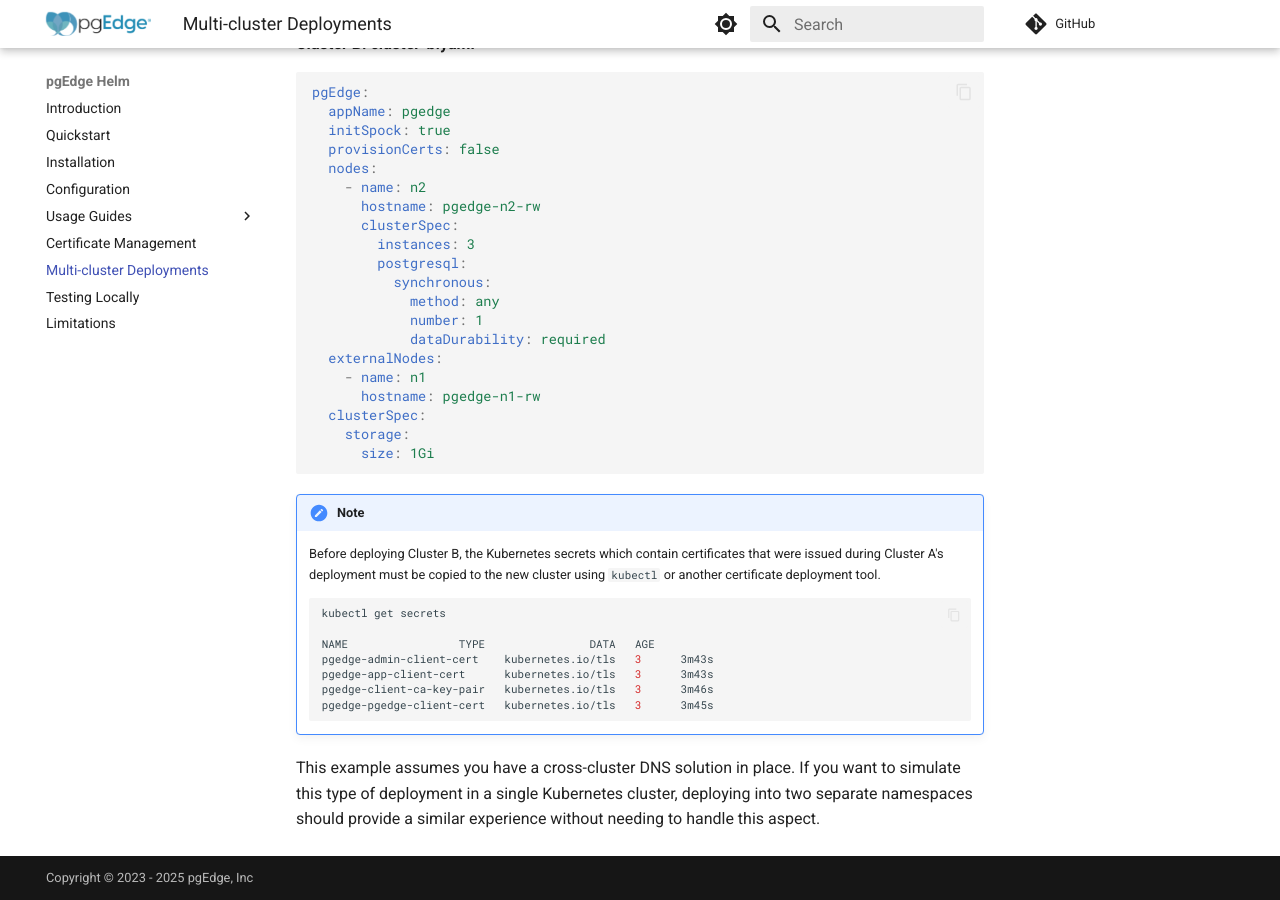
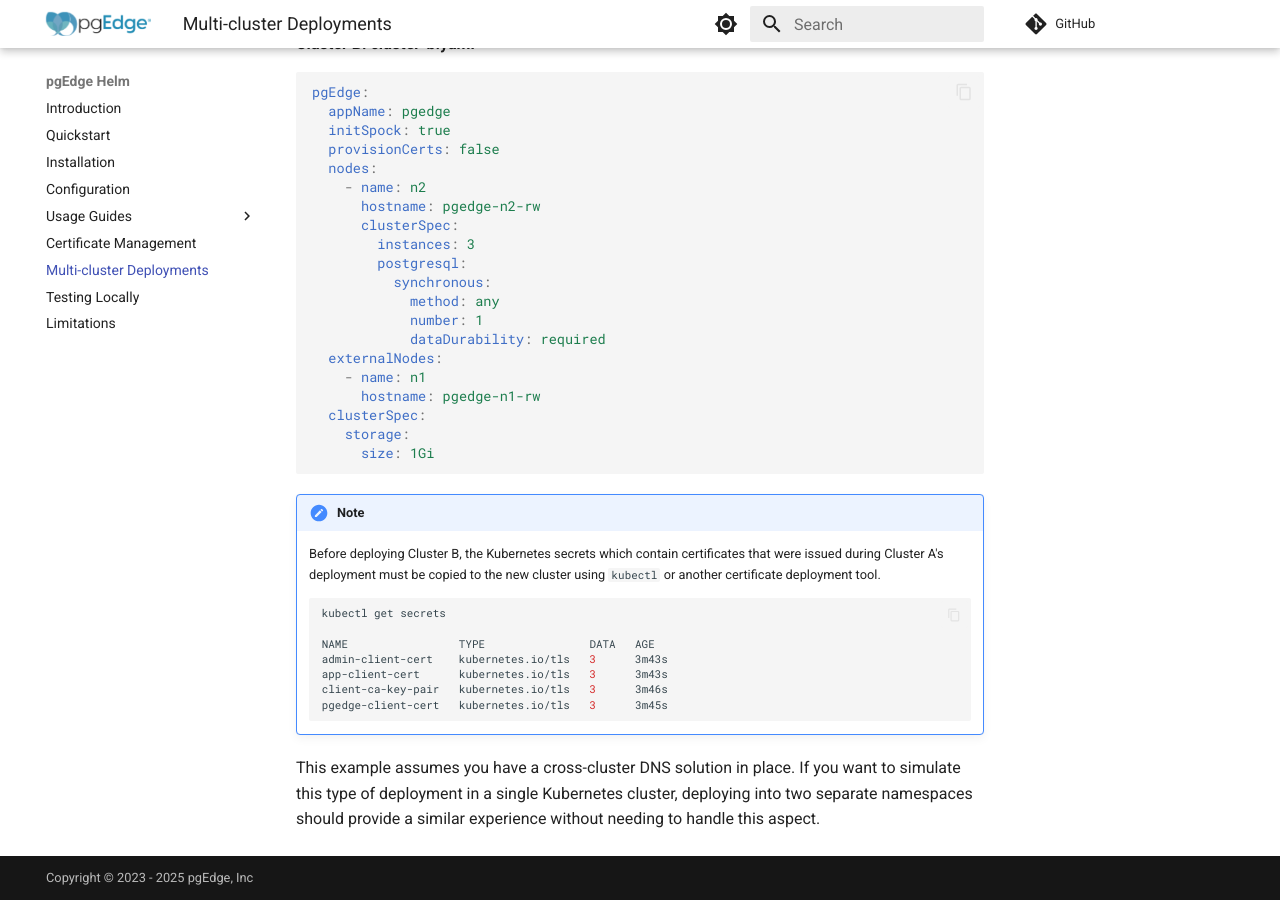
Before and after one commit to pgEdge/pgedge-helm, an MkDocs documentation site: the page built from docs/multicluster.md, in a window 1280 px wide and 900 px high, scrolled down 1560 px. Built offline with MkDocs 1.6.1 and Material for MkDocs 9.7.7, drawn with Linux system fonts in a browser that asks for light colours; comment, search, counter and statistics services are not loaded.

Commit message:
correct secret names in docs

````diff
--- a/docs/multicluster.md
+++ b/docs/multicluster.md
@@ -81,10 +81,10 @@
     kubectl get secrets
 
     NAME                 TYPE                DATA   AGE
-    pgedge-admin-client-cert    kubernetes.io/tls   3      3m43s
-    pgedge-app-client-cert      kubernetes.io/tls   3      3m43s
-    pgedge-client-ca-key-pair   kubernetes.io/tls   3      3m46s
-    pgedge-pgedge-client-cert   kubernetes.io/tls   3      3m45s
+    admin-client-cert    kubernetes.io/tls   3      3m43s
+    app-client-cert      kubernetes.io/tls   3      3m43s
+    client-ca-key-pair   kubernetes.io/tls   3      3m46s
+    pgedge-client-cert   kubernetes.io/tls   3      3m45s
     ```
 
 This example assumes you have a cross-cluster DNS solution in place. If you want to simulate this type of deployment in a single Kubernetes cluster, deploying into two separate namespaces should provide a similar experience without needing to handle this aspect.
````
Also changed, not shown: docs/install.md (+4 -4 lines), docs/quickstart.md (+4 -4 lines).
